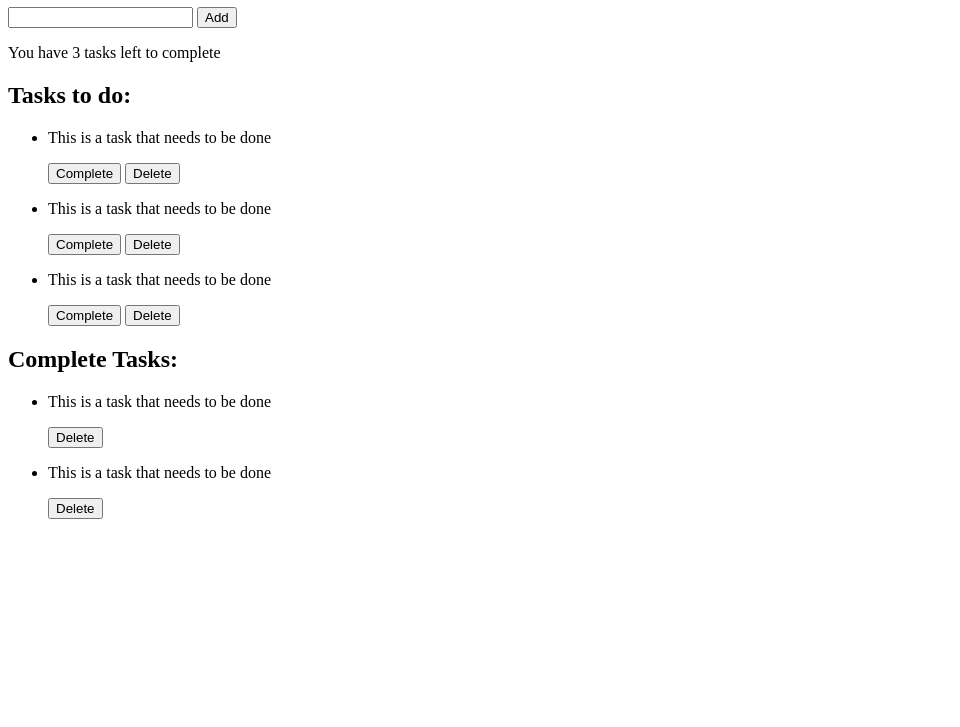
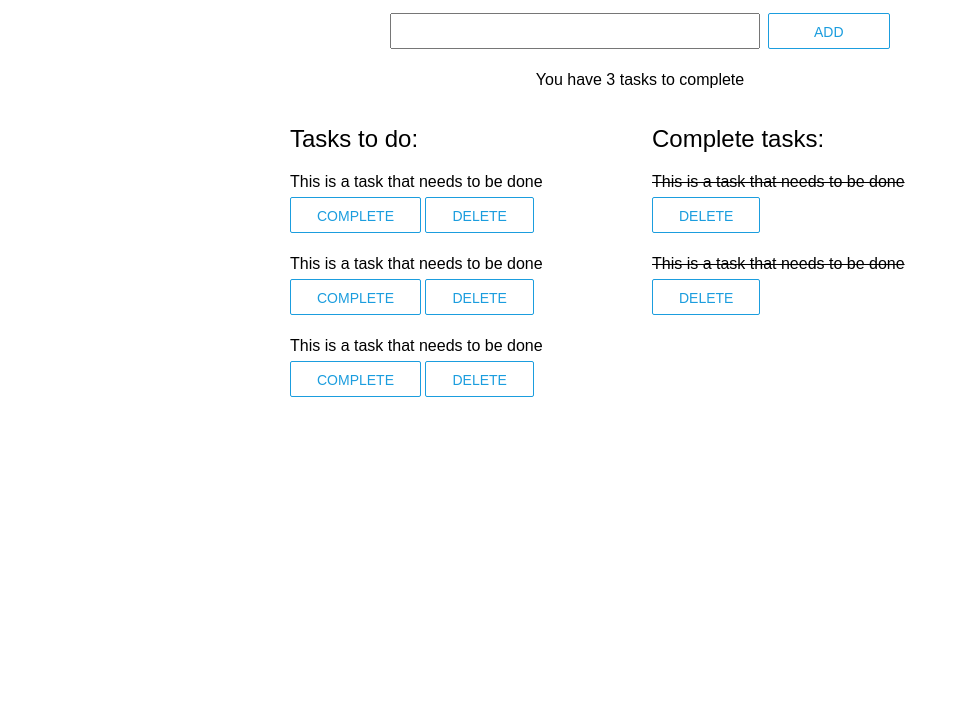
Before and after one commit to thurschm2/todostatic, a plain HTML site: page index.html in a window 1280 px wide. Shown: the part 73-800 px from the top of the page, without its empty margins (0-960 px from the left). Drawn offline with Linux system fonts and the light colour scheme.

Commit message:
initial styling using mui

```diff
--- a/index.html
+++ b/index.html
@@ -1,55 +1,53 @@
+
 <!DOCTYPE html>
-<html lang="en-gb">
+<html lang="en">
 <head>
-    <meta charset="utf-8" />
-    <meta name="viewport" content=" width = device-width, initial-scale = 1.0" />
+    <meta charset="UTF-8">
+    <meta name="viewport" content="width=device-width, initial-scale=1.0">
     <link rel="stylesheet" href="styles.css">
-
-    <title> To Do Application </title>
-
-
+    <title>To Do Application</title>
 </head>
-
-<body>
-    <header>
-        <h1> To Do!</h1>
-        <label for="input-new-task" class="visuallyhidden"> Add new to do task:</label>
-        <input id="input-new-task"> </input>
-        <button>Add</button>
+<body class="body">
+<header class="header">
+    <h1 class="heading">To Do!</h1>
+    <div class="add-task__actions">
+        <label for="add-task-input" class="visuallyhidden">Add new to do task</label>
+        <input id="add-task-input" class="add-task__input-field"></input>
+        <button class="button">Add</button>
+    </div>
+    <p class="outstanding-tasks">You have 3 tasks to complete</p>
 </header>
-    <main>
-        <p>You have 3 tasks left to complete</p>
-
-        <section>
-            <h2>Tasks to do:</h2>
-            <ul>
-                <li>
-                    <p>This is a task that needs to be done</p>
-                    <button>Complete</button>
-                    <button>Delete</button>
+<main class="all-tasks">
+    <section class="incomplete-tasks">
+        <h2 class="heading">Tasks to do:</h2>
+        <ul class="task-list">
+            <li class="task">
+                <p class="task__text">This is a task that needs to be done</p>
+                <button class="button">Complete</button>
+                <button class="button">Delete</button>
             </li>
-                <li>
-                    <p>This is a task that needs to be done</p>
-                    <button>Complete</button>
-                    <button>Delete</button>
+            <li class="task">
+                <p class="task__text">This is a task that needs to be done</p>
+                <button class="button">Complete</button>
+                <button class="button">Delete</button>
             </li>
-                <li>
-                    <p>This is a task that needs to be done</p>
-                    <button>Complete</button>
-                    <button>Delete</button>
+            <li class="task">
+                <p class="task__text">This is a task that needs to be done</p>
+                <button class="button">Complete</button>
+                <button class="button">Delete</button>
             </li>
         </ul>
     </section>
-        <section>
-            <h2> Complete Tasks:</h2>
-            <ul>
-                <li>
-                    <p>This is a task that needs to be done</p>
-                    <button>Delete</button>
+    <section class="complete-tasks">
+        <h2 class="heading">Complete tasks:</h2>
+        <ul class="task-list">
+            <li class="task task--complete">
+                <p class="task__text">This is a task that needs to be done</p>
+                <button class="button">Delete</button>
             </li>
-                <li>
-                    <p>This is a task that needs to be done</p>
-                    <button>Delete</button>
+            <li class="task task--complete">
+                <p class="task__text">This is a task that needs to be done</p>
+                <button class="button">Delete</button>
             </li>
         </ul>
     </section>
--- a/styles.css
+++ b/styles.css
@@ -1,10 +1,100 @@
+/* Utilities */
 .visuallyhidden {
     position: absolute;
     overflow: hidden;
     clip: rect(0 0 0 0);
-    height: 1px;
-    width: 1px;
-    margin: -1px;
-    padding: 0;
-    border: 0;
-}}
+    height: 1px; width: 1px;
+    margin: -1px; padding: 0; border: 0;
+  }
+
+  /* Foundation Elements */
+  .body {
+    font-family: Arial, Helvetica, sans-serif;
+    font-weight: 400;
+    margin: 0 auto;
+    max-width: 900px;
+    padding: 0 8px;
+  }
+
+  .button {
+    background-color: white;
+    border: 1px solid #1b9dde;
+    border-radius: 2px;
+    color: #1b9dde;
+    font-size: 14px;
+    height: 36px;
+    line-height: 36px;
+    margin: 6px 0;
+    padding: 0 26px;
+    text-align: center;
+    text-transform: uppercase;
+    transition: all .2s ease-in-out;
+    vertical-align: middle;
+  }
+
+  .heading {
+    font-weight: 400;
+  }
+
+ /* Header */
+  .header {
+    text-align: center;
+  }
+
+  /* Add Task */
+  .add-task__input-field {
+    height: 30px;
+    margin: 6px 0;
+  }
+
+  .add-task__actions {
+    display: flex;
+    flex-direction: column;
+    margin: 0 auto;
+    max-width: 500px;
+  }
+
+  @media screen and (min-width: 600px) {
+    .add-task__actions {
+      flex-direction: row;
+      gap: 8px;
+    }
+
+    .add-task__input-field {
+      flex-basis: 75%;
+    }
+
+    .add-task__actions .button {
+      flex-basis: 25%;
+    }
+  }
+
+  /* Tasks */
+  .task__text {
+    margin-bottom: 0;
+  }
+
+  .task {
+    margin-bottom: 16px;
+  }
+
+  .task--complete .task__text {
+    text-decoration: line-through;
+  }
+
+  .all-tasks {
+    display: flex;
+    flex-wrap: wrap;
+    gap: 24px;
+    margin: 0 auto;
+    max-width: 700px;
+  }
+
+  .incomplete-tasks, .complete-tasks {
+    flex: 1 1 auto;
+  }
+
+  .task-list {
+    list-style-type: none;
+    padding-inline-start: 0;
+  }
```
Lines whose indentation alone changed are shown as unchanged.
